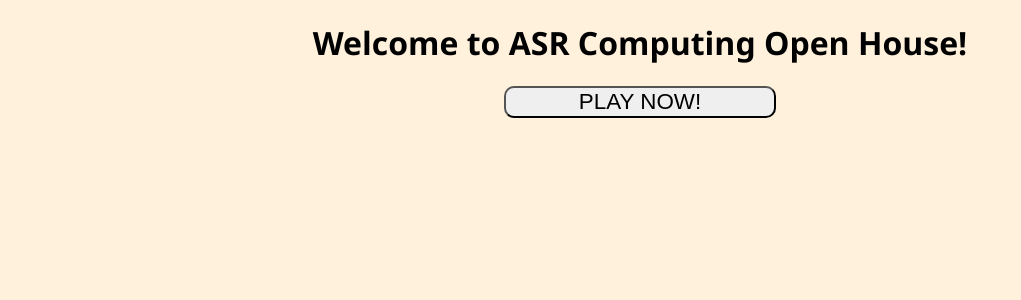
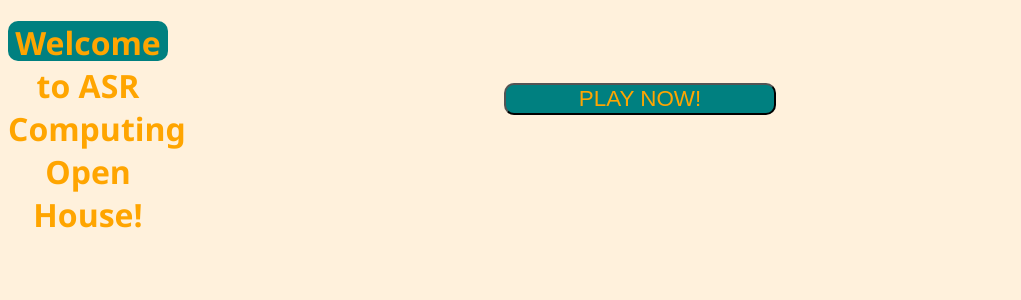
Before and after one commit to Xynterex/ASR-Computing-Open-House, a Flask app: page / in a window 1280 px wide. Shown: the top 300 px of the page, without its empty margins (0-1021 px from the left). Run offline with Flask 3, Linux system fonts and the light colour scheme.

Commit message:
Update style.css

```diff
--- a/static/style.css
+++ b/static/style.css
@@ -30,6 +30,8 @@
 }
 
 input {
+	color: orange;
+	background-color: teal;
 	border-style: round;
 	border-color: black;
 	border-radius: 10px;
@@ -47,6 +49,18 @@
 	font-size: calc(0.5vw + 2vh);
 }
 
+h1 {
+	background-color: teal;
+	color: orange;
+	height: 5vh;
+	width: 10vh;
+	min-width: 20vh;
+	text-align: center;
+	border-style: round;
+	border-color: black;
+	border-radius: 10px;
+}
+
 #amongus {
 	min-height: 25vh;
 	min-width: 50vw;
```
